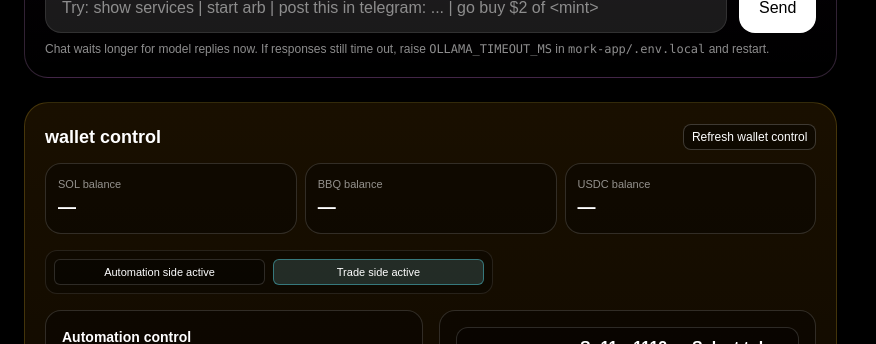
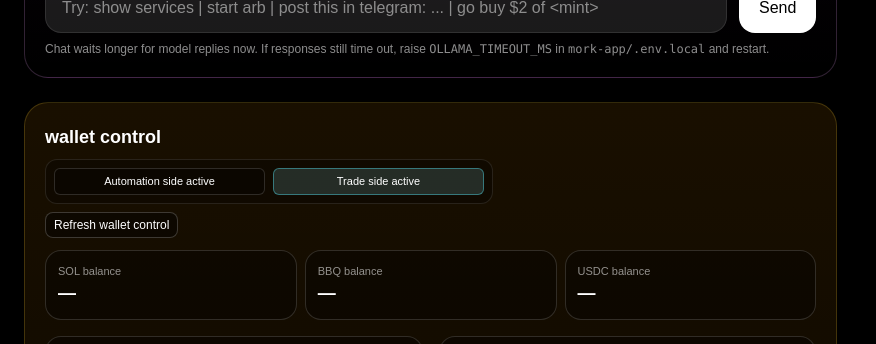
Before and after one commit to Mork-Zuckerbarge/mork-stack, a Next.js app in the folder mork-app/: page / in a window 1280 px wide. Shown: the part 780-1124 px from the top of the page, without its empty margins (0-876 px from the left). Built offline with nearby package versions, Linux system fonts and the light colour scheme; no server answers; the database is empty; grey boxes are pictures that could not be loaded.

Commit message:
Move panel toggle above wallet refresh controls

```diff
--- a/mork-app/src/components/JupiterPanel.tsx
+++ b/mork-app/src/components/JupiterPanel.tsx
@@ -580,9 +580,25 @@ export default function JupiterPanel() {
 
   return (
     <div className="rounded-3xl border border-amber-300/20 bg-gradient-to-b from-amber-500/10 to-transparent p-5">
-      <div className="mb-3 flex items-center justify-between gap-2">
+      <div className="mb-3">
         <h2 className="text-lg font-semibold">wallet control</h2>
-        <div className="flex items-center gap-2 text-xs">
+        <div className="mt-2 grid grid-cols-2 gap-2 rounded-xl border border-white/10 bg-black/30 p-2 text-[11px] lg:max-w-md">
+          <button
+            type="button"
+            onClick={() => onSetActivePanel("arb")}
+            className={`rounded-md border px-2 py-1 ${activePanel === "arb" ? "border-emerald-300/40 bg-emerald-200/15" : "border-white/15 bg-black/30"}`}
+          >
+            Automation side active
+          </button>
+          <button
+            type="button"
+            onClick={() => onSetActivePanel("trade")}
+            className={`rounded-md border px-2 py-1 ${activePanel === "trade" ? "border-cyan-300/40 bg-cyan-200/15" : "border-white/15 bg-black/30"}`}
+          >
+            Trade side active
+          </button>
+        </div>
+        <div className="mt-2 flex items-center gap-2 text-xs">
           <button
             type="button"
             onClick={refreshWalletControlPanel}
@@ -608,23 +624,6 @@ export default function JupiterPanel() {
           <div className="text-[11px] text-white/55">USDC balance</div>
           <div className="text-lg font-semibold">{wallet ? wallet.usdc.toFixed(4) : "—"}</div>
         </div>
-      </div>
-
-      <div className="mb-4 grid grid-cols-2 gap-2 rounded-xl border border-white/10 bg-black/30 p-2 text-[11px] lg:max-w-md">
-        <button
-          type="button"
-          onClick={() => onSetActivePanel("arb")}
-          className={`rounded-md border px-2 py-1 ${activePanel === "arb" ? "border-emerald-300/40 bg-emerald-200/15" : "border-white/15 bg-black/30"}`}
-        >
-          Automation side active
-        </button>
-        <button
-          type="button"
-          onClick={() => onSetActivePanel("trade")}
-          className={`rounded-md border px-2 py-1 ${activePanel === "trade" ? "border-cyan-300/40 bg-cyan-200/15" : "border-white/15 bg-black/30"}`}
-        >
-          Trade side active
-        </button>
       </div>
 
       <div className="grid gap-4 lg:grid-cols-2">
```
Lines whose indentation alone changed are shown as unchanged.
